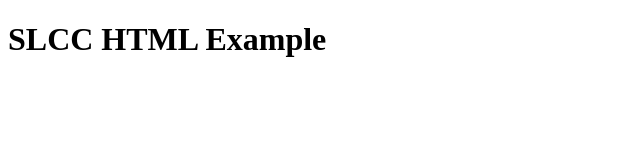
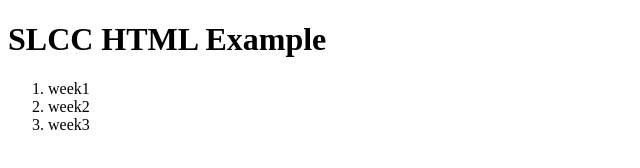
Before and after one commit to kotov681/CLCC-HTML-Example, a plain HTML site: page Index.html in a window 1280 px wide. Shown: the whole page, without its empty margins (0-640 px from the left). Drawn offline with Linux system fonts and the light colour scheme.

Commit message:
added a list of information
added weeks

```diff
--- a/Index.html
+++ b/Index.html
@@ -7,6 +7,16 @@
 </head>
 <body>
     <h1>SLCC HTML Example</h1>
-
+    <ol>
+        <li>
+        week1
+        </li>
+        <li>
+            week2
+        </li>
+        <li>
+            week3
+        </li>
+    </ol>
 </body>
 </html>
```
